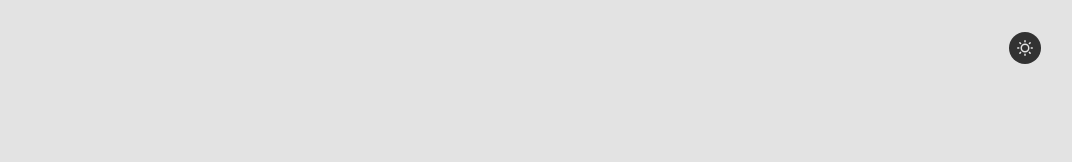
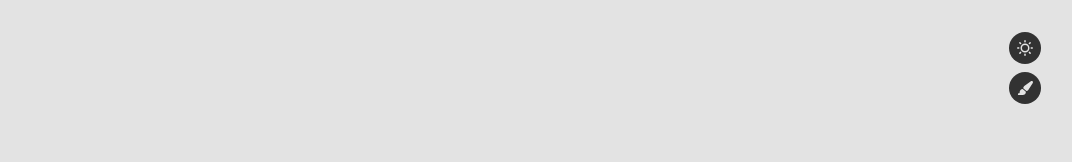
Before and after one commit to VidarRehn/vidar, a React (Create React App) app: page / in a window 1280 px wide. Shown: the top 162 px of the page, without its empty margins (207-1279 px from the left). Built offline with nearby package versions, Linux system fonts and the light colour scheme.

Commit message:
added drawing possibilities

```diff
--- a/src/App.js
+++ b/src/App.js
@@ -1,17 +1,28 @@
 import DarkLightModeButton from './components/DarkLightMode';
+import ColorChanger from './components/ColorChanger'
 import Tools from './components/Tools';
 import AppContext from './context/AppContext';
 import { AppContainer, Title, Intro, DarkOverlay } from './styles/styled-components'
-import { useState } from 'react'
+import { useState, useEffect } from 'react'
 
 function App() {
 
   const [darkMode, setDarkMode] = useState(window.matchMedia('(prefers-color-scheme: dark)').matches)
 
+  useEffect(() => {
+    let theme = localStorage.getItem('theme')
+    if (theme === 'dark'){
+      setDarkMode(true)
+    } else if (theme === 'light') {
+      setDarkMode(false)
+    }
+  }, [])
+
   return (
     <AppContext.Provider value={{darkMode, setDarkMode}}>
     <AppContainer>
       <DarkLightModeButton />
+      <ColorChanger />
       <Title>hi, I'm vidar.</Title>
       <Intro>a web developer. below is my toolbox</Intro>
       <Tools />
--- a/src/assets/icons.jsx
+++ b/src/assets/icons.jsx
@@ -14,3 +14,10 @@ export const MoonIcon = ({size, color}) => {
         </svg>
     )
 }
+export const PaintBrush = ({size, color}) => {
+    return (
+        <svg height={size} viewBox="0 0 576 512">
+            <path fill={color} d="M339.3 367.1c27.3-3.9 51.9-19.4 67.2-42.9L568.2 74.1c12.6-19.5 9.4-45.3-7.6-61.2s-42.9-17.3-61.5-3.3L262.4 187.2c-24 18-38.2 46.1-38.4 76.1l115.3 103.8zm-19.6 25.4l-116-104.4C143.9 290.3 96 339.6 96 400c0 3.9.2 7.8.6 11.6c1.8 17.5-10.2 36.4-27.8 36.4H64c-17.7 0-32 14.3-32 32s14.3 32 32 32h144c61.9 0 112-50.1 112-112c0-2.5-.1-5-.2-7.5z"/>
+        </svg>
+    )
+}
--- /dev/null
+++ b/src/components/ColorChanger.jsx
@@ -0,0 +1,112 @@
+import styled, {css} from 'styled-components'
+import { colors } from '../styles/partials'
+import { PaintBrush } from '../assets/icons'
+import { useState, useEffect } from 'react'
+import { PaintOverlay } from '../styles/styled-components'
+
+const ColorChanger = () => {
+
+    const [openColors, setOpenColors] = useState(false)
+    const [chosenColor, setChosenColor] = useState()
+
+    useEffect(() => {
+        if (chosenColor){
+            window.addEventListener('mousemove', (e) => {
+                let paintBlob = document.createElement('span')
+                paintBlob.style.backgroundColor = chosenColor
+                paintBlob.style.position = 'absolute'
+                paintBlob.style.left = `${e.x}px`
+                paintBlob.style.top = `${e.y}px`
+                let overlay = document.querySelector('.paint-overlay')
+                if (e.which === 1){
+                    overlay.appendChild(paintBlob)
+                }
+            })
+        }
+    }, [chosenColor])
+
+    const handleOpenClose = (e) => {
+        if (e.target.tagName === 'BUTTON'){
+            setOpenColors(!openColors)
+        }
+    }
+
+    return (
+        <>
+        <Container onClick={(e) => handleOpenClose(e)}>
+            <PaintBrush size={16} color={colors.background} />
+            {openColors && (
+                <Swatches>
+                    <Blob red><div data-color='red' onClick={(e) => setChosenColor(e.target.dataset.color)}></div></Blob>
+                    <Blob green><div data-color='green' onClick={(e) => setChosenColor(e.target.dataset.color)}></div></Blob>
+                    <Blob blue><div data-color='blue' onClick={(e) => setChosenColor(e.target.dataset.color)}></div></Blob>
+                    <Blob yellow><div data-color='yellow' onClick={(e) => setChosenColor(e.target.dataset.color)}></div></Blob>
+                </Swatches>
+            )}
+        </Container>
+        {chosenColor && (
+            <PaintOverlay className='paint-overlay' />
+        )}
+        </>
+    )
+}
+
+const Container = styled.button`
+    position: absolute;
+    background-color: ${colors.main};
+    top: 72px;
+    right: 32px;
+    height: 32px;
+    width: 32px;
+    z-index: 50;
+    border-radius: 50%;
+    padding: 8px;
+    display: flex;
+    align-items: center;
+    justify-content: center;
+    cursor: pointer;
+    border: none;
+
+    input {
+        display: none;
+    }
+
+    svg {
+        pointer-events: none;
+    }
+`
+const Swatches = styled.div`
+    position: absolute;
+    top: 40px;
+    display: flex;
+    flex-direction: column;
+    gap: 8px;
+`
+const Blob = styled.div`
+    height: 28px;
+    width: 28px;
+    background-color: ${colors.main};
+    border-radius: 50%;
+    padding: 4px;
+
+    div {
+        height: 100%;
+        width: 100%;
+        border-radius: 50%;
+
+        ${props => props.green && css`
+            background: green;
+        `}
+        ${props => props.red && css`
+            background: red;
+        `}
+        ${props => props.blue && css`
+            background: blue;
+        `}
+        ${props => props.yellow && css`
+            background: yellow;
+        `}
+    }
+`
+
+export default ColorChanger
--- a/src/components/DarkLightMode.jsx
+++ b/src/components/DarkLightMode.jsx
@@ -9,6 +9,13 @@ const ToggleSwitch = () => {
     const {darkMode, setDarkMode} = useContext(AppContext)
 
     const changeMode = (e) => {
+        if (darkMode){
+            localStorage.setItem('theme', 'light')
+            setDarkMode(false)
+        } else {
+            localStorage.setItem('theme', 'dark')
+            setDarkMode(true)
+        }
         setDarkMode(!darkMode)
     }
 
@@ -32,6 +39,7 @@ const Container = styled.button`
     width: 32px;
     border-radius: 50%;
     padding: 8px;
+    z-index: 50;
     display: flex;
     align-items: center;
     justify-content: center;
--- a/src/styles/global.css
+++ b/src/styles/global.css
@@ -8,3 +8,7 @@
     line-height: 100%;
     text-align: center;
 }
+
+.custom-cursor {
+    cursor: url("../assets/paintbrush.svg"), auto;
+}
--- a/src/styles/styled-components.jsx
+++ b/src/styles/styled-components.jsx
@@ -14,13 +14,15 @@ export const AppContainer = styled.main`
   background-color: ${colors.background};
   color: ${colors.main};
 `
-
 export const Title = styled.h1`
     font-family: 'Chewy', cursive;
     font-size: clamp(36px, 10vw, 80px);
+    z-index: 50;
+    pointer-events: none;
 `
 export const Intro = styled.p`
     font-size: clamp(14px, 3vw, 32px);
+    z-index: 50;
 `
 export const LogosContainer = styled.section`
   max-width: 840px;
@@ -29,6 +31,7 @@ export const LogosContainer = styled.section`
   justify-content: center;
   align-items: center;
   flex-wrap: wrap;
+  z-index: 50;
   gap: 12px;
 
   svg {
@@ -36,7 +39,6 @@ export const LogosContainer = styled.section`
     fill: ${colors.main}
   }
 `
-
 export const DarkOverlay = styled.div`
   position: absolute;
   height: 100%;
@@ -53,3 +55,17 @@ export const DarkOverlay = styled.div`
     transform: translateY(0)
   }
 `
+export const PaintOverlay = styled.div`
+  position: absolute;
+  height: 100%;
+  width: 100%;
+  top: 0;
+  z-index: 0;
+  overflow: hidden;
+
+  span {
+    height: 300px;
+    width: 300px;
+    border-radius: 50%;
+  }
+`
```
Also changed, not shown: src/assets/paintbrush.svg (added).
